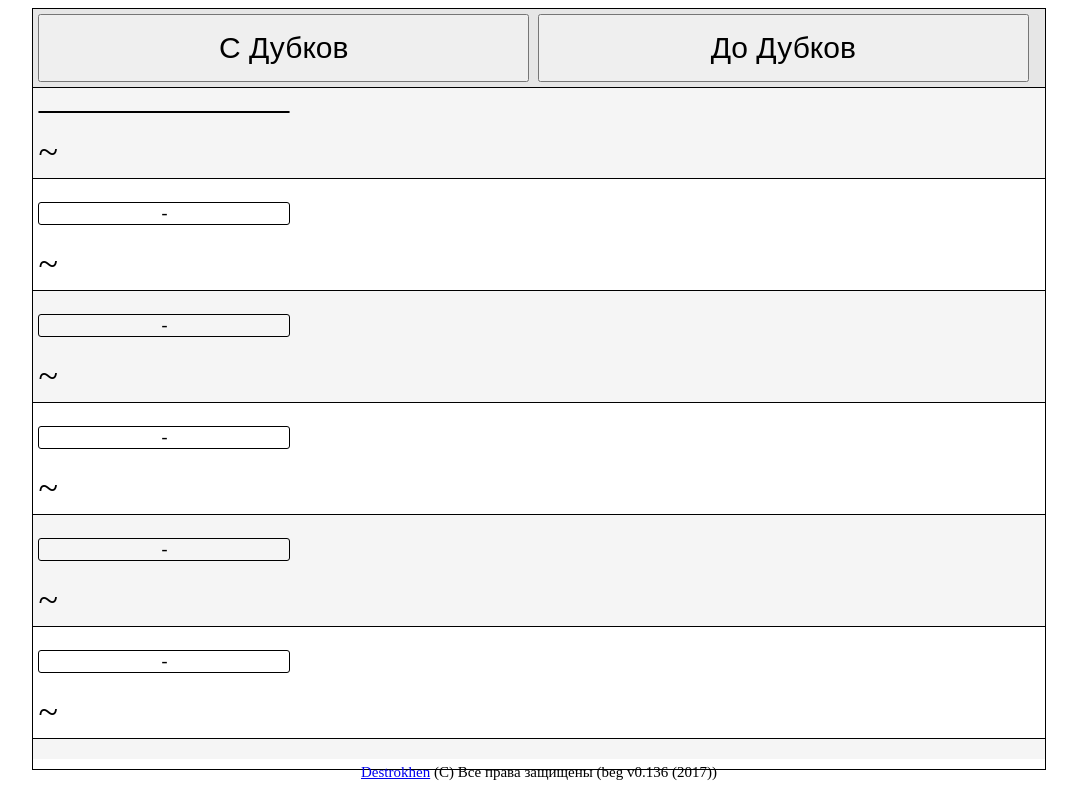
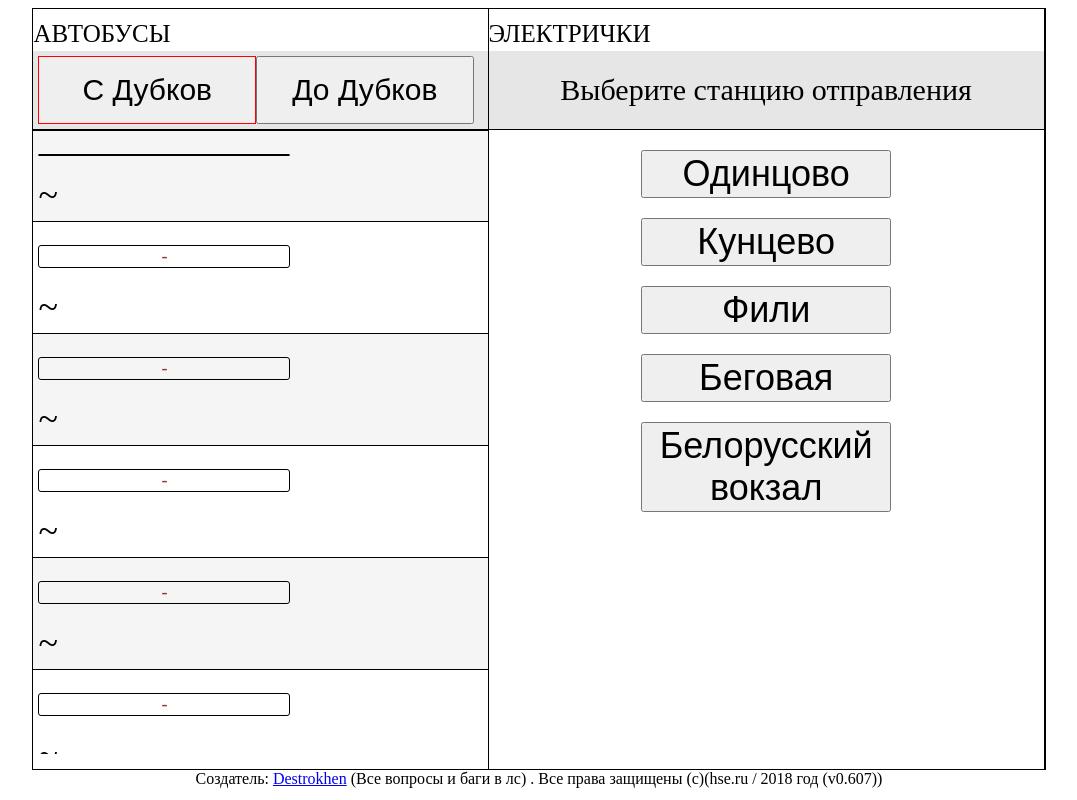
Before and after one commit to Destrokhen/destrokhen.github.io, a plain HTML site: page index.html in a window 1280 px wide. Shown: the whole page, without its empty margins (101-1178 px from the left). Drawn offline with Linux system fonts and the light colour scheme; no server answers.

Commit message:
inital commit

```diff
--- a/index.html
+++ b/index.html
@@ -2,7 +2,7 @@
 <html>
 <head>
   <meta charset="UTF-8">
-  <title>ВШЭ Автобусы</title>
+  <title>ВШЭ Автобусы/Электрички</title>
   <link href = "style.css" rel="stylesheet" type="text/css"/>
   <script src="jquery-3.2.1.min.js"></script>
   <script src="xlsx.full.min.js"></script>
@@ -10,9 +10,11 @@
 </head>
 <body>
   <div id ="manescreen">
+    <div id = "Screen1">
+        <l id = "bus">Автобусы</l>
         <div id = "info">
-      <button id = "ot">C Дубков</button>
-      <button id = "do">До Дубков</button>
+          <button class="buus" id = "ot">C Дубков</button>
+          <button class="buus" id = "do">До Дубков</button>
         </div>
         <div id ="bd">
             <div id ="s1"><p id = "time1"></p><l id ="C1"></l> <l id = "as"> ~</l> <l id = "D1"></l><l id="li1"></l></div>
@@ -30,7 +32,24 @@
           <div id ="s13"><p id = "time13">-</p><l id ="C13"></l> <l id = "as"> ~</l> <l id = "D13"></l><l id="li13"></l></div>
           <div id ="s14"><p id = "time14">-</p><l id ="C14"></l> <l id = "as"> ~</l> <l id = "D14"></l><l id="li14"></l></div>
         </div>
-      <div id ="in"><a href = "https://vk.com/id27447398">Destrokhen</a> (C) Все права защищены (beg v0.136 (2017))</div>
     </div>
+    <div id = "Screen2">
+        <l id = "bus">Электрички</l></br>
+        <div id = "info">
+            <l id = "choises">Выберите станцию отправления</l>
+        </div>
+        <div class = 'non'>
+            <button class ='elc' id = "s9600721" >Одинцово</button>
+            <button class ='elc' id = "s9601728" >Кунцево</button>
+            <button class ='elc' id = "s9600821" >Фили</button>
+            <button class ='elc' id = "s9601666" >Беговая</button>
+            <button class ='elc' id = "s2000006" >Белорусский вокзал</button>
+            <button class = 'elc' id = 'ss5'>Назад</button>
+        </div>
+    <div id='eror'>
+    </div>
+    </div>
+  </div>
+<div id = 'about'><l>Создатель: <a href = 'https://vk.com/id27447398'>Destrokhen</a> (Все вопросы и баги в лс) . Все права защищены (c)(hse.ru / 2018 год (v0.607))</l></div>
 </body>
 </html>
--- a/js.js
+++ b/js.js
@@ -1,12 +1,16 @@
 $(document).ready()
 {
-
 		help1 = ['#s1','#s2','#s3','#s4','#s5','#s6','#s7','#s8','#s9','#s10','#s11','#s12','#s13','#s14'];
 		time = ['#time1','#time2',"#time3","#time4",'#time5','#time6','#time7','#time8','#time9','#time10','#time11','#time12','#time13','#time14'];
 		sd = ['#C1','#C2','#C3','#C4','#C5','#C6','#C7','#C8','#C9','#C10','#C11','#C12','#C13','#C14'];
 		dd = ['#D1','#D2','#D3','#D4','#D5','#D6','#D7','#D8','#D9','#D10','#D11','#D12','#D13','#D14'];
 		help = {0:"24",1:"25",2:"26",3:"27",4:"28",5:"29",6:"30",7:"31",8:"32",9:"33"};
         lil = ["#li1","#li2","#li3","#li4","#li5","#li6","#li7","#li8","#li9","#li10","#li11","#li12","#li13","#li14",];
+
+        function elect(x1,x2)
+        {
+            $("#Screen2").append('<iframe id="elke" frameborder="0" src="https://rasp.yandex.ru/informers/search/?fromId='+x1+'&amp;toId='+x2+'&amp;size=25&amp;color=1&amp;type=suburban"></iframe>');
+        }
 
 		function ti(rasp,zapolnin,per)
 		{
@@ -149,17 +153,36 @@ $(document).ready()
 
             var per = true;
             var zapolnin = 0;
+            var poslet = true;
+            $('#ot').css("border","1px solid red");
             setInterval(function()
                         {
-                 jQuery('button').bind('click',function ()
+                 jQuery('.buus').bind('click',function ()
                     {
                         var id = $(this).attr('id');
+                        if(id == "do"){$('#ot').css("border","1px solid black");$('#do').css("border","1px solid red");} else {$('#do').css("border","1px solid black");$('#ot').css("border","1px solid red");}
                         if (id == 'ot') {per = true;}
                         else if (id == "do" ){per = false;}
                         zapolnin = cheak(rasp,zapolnin,per);
                         zap(rasp,zapolnin,per);
-                 });
-            },1000);
+                    });
+                        },1000);
+                        $('.elc').bind('click',function ()
+                            {
+                                if(poslet){
+                                    var text = $(this).attr('id');
+                                    x1 = text;
+                                    poslet = false;
+                                    $("#ss5").css("opacity","100");
+                                    $("#choise").text("Выберите станцию прибытия");
+                                } else {
+                                    var text = $(this).attr('id');
+                                    x2 = text;
+                                    if (text == "ss5" || text == x1) {$("#ss5").css("opacity","0");$("#choise").text("Выберите станцию отправления");poslet = true;if(text != "ss5"){$("#eror").append('<p>Не выбирайте одну и туже станцию</p>');}} else {$(".non").remove();$("#choises").remove();$("#eror").remove();elect(x1,x2);};
+                                }
+
+
+                            });
 			zapolnin = cheak(rasp,zapolnin,per);
 			var xl = zapolnin;
 			zap(rasp,zapolnin,per);
--- a/style.css
+++ b/style.css
@@ -4,18 +4,79 @@
 	margin-left: auto;
 	margin-right: auto;
 	border: 1px solid black;
+    display:flex;
 	font-size: 36px;
-    min-height: 70vh;
+    min-height: 68vh;
+}
+
+#bus {
+    text-align: center;
+    text-transform: uppercase;
+    font-size: 25px;
+}
+
+#Screen1 {
+    width: 45%;
+    border-right:1px solid black;
+}
+
+#Screen2 {
+    width: 55%;border-right:1px solid black;
+}
+
+#ss5 {
+    background-color:bisque;
+    opacity:0;
+}
+
+p {
+    text-align: center;
+    font-size: 20px;
+    color:brown;
+}
+
+#elke {
+    -moz-box-shadow: 0 2px 3px rgba(0, 0, 0, 0.5);
+    -webkit-box-shadow: 0 2px 3px rgba(0, 0, 0, 0.5);
+    box-shadow: 0 2px 3px rgba(0, 0, 0, 0.5);
+    overflow:auto;
+    border: 0;
+    width:100%;
+    height: 78.5vh;
+}
+
+#choises {
+    margin-top: auto;
+    margin-bottom: auto;
+    font-size: 30px;
+    width: 100%;
+    margin-left: auto;
+    margin-right: auto;
+}
+
+#about {
+    text-align: center;
+}
+
+.elc,#ss5{
+    margin-top: 20px;
+    font-size: 36px;
+    width: 250px;
+    text-align: center;
+    margin-left: 27.5%;
+    margin-right: 27.5%;
 }
 
 #bd {
-	height: 84vh;
+	height: 78vh;
 	overflow:auto;
 }
-
 #info {
     height: 9%;
-    padding: 5px
+    padding: 5px;
+    display: flex;
+    text-align: center;
+    border-bottom: 1px solid black;
 }
 
 #ot,#do {
```
Also changed, not shown: 3 other files. Lines whose indentation alone changed are shown as unchanged.
